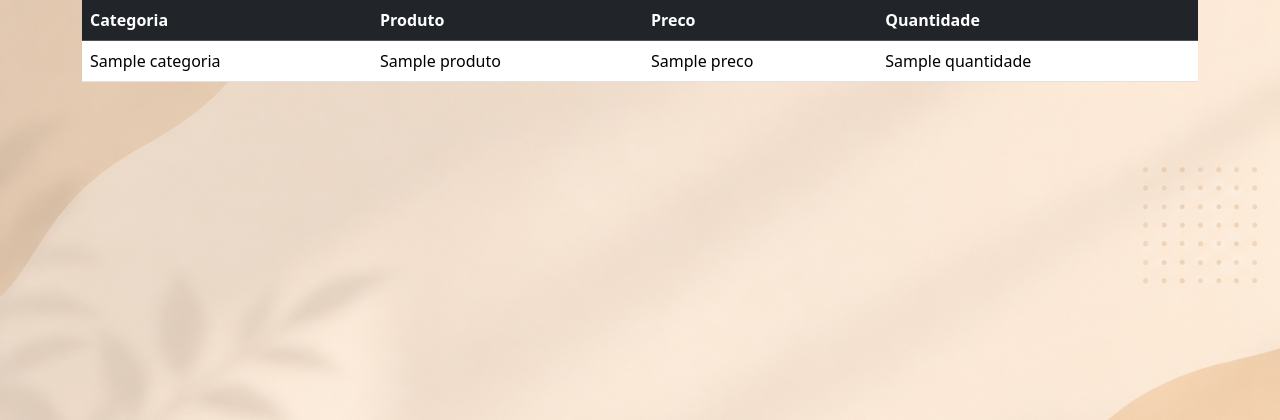
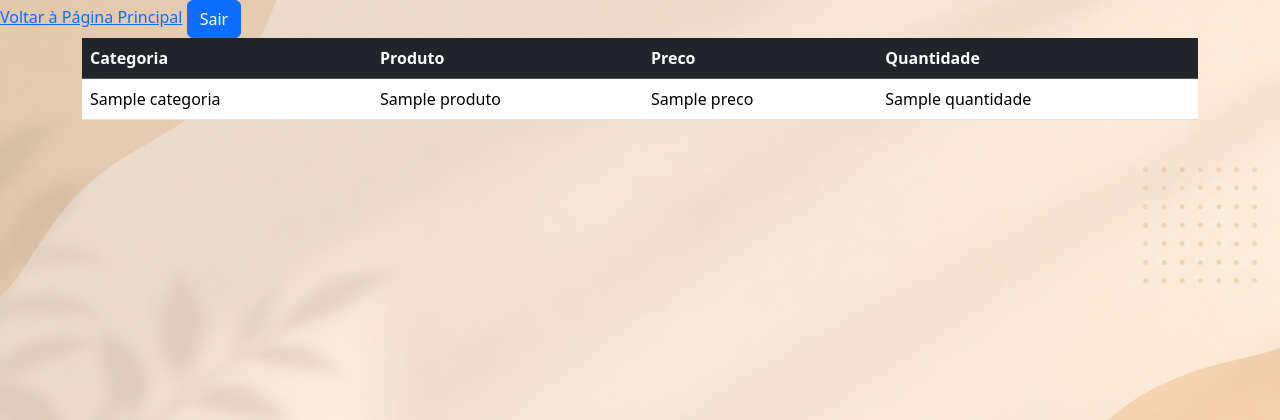
Before and after one commit to Andersooonnn/controle-estoque-flask, a Flask app: template templates/relatorio.html in a window 1280 px wide. Shown: the top 420 px of the page. Run offline with Flask 3, Linux system fonts and the light colour scheme; the template is opened without the code that fills it: most values are stand-ins (such as "Sample title", 1, 10 or a date in 2020); parts of the project's set-up code (start-up, migrations or seed data) failed here and were passed over; some libraries are stand-ins or nearby versions.

Commit message:
Opção de retornar para pagina inicial no relatorio.

```diff
--- a/routes/estoque/saida.py
+++ b/routes/estoque/saida.py
@@ -24,8 +24,7 @@ def retirada():
     else:
         return render_template('retirada.html')
 
-#Próxima manutenção: Fazer o programa identificar quantidade maxima para poder retirar, assim não ficar com número negativo
-#no estoque
+
 
 @retirada_bp.route('/retirando', methods=('POST','GET'))
 def retirando():
--- a/routes/relatorio.py
+++ b/routes/relatorio.py
@@ -2,6 +2,8 @@ from flask import Blueprint, session,redirect,render_template , url_for
 from routes.dados import lista, armazen
 
 relatorio_bp = Blueprint('relatorio',__name__)
+
+
 
 @relatorio_bp.route('/relatorio', methods=['GET',])
 def relatorio():
--- a/templates/relatorio.html
+++ b/templates/relatorio.html
@@ -18,6 +18,12 @@
   }
 </style>
 <body>
+    </div>
+    <a href="/escolha" class="botao">Voltar à Página Principal</a>
+    </div>
+    <Button type="button" class="btn btn-primary" href="/escolha">
+                Sair
+    </Button>
     <div class="container" method="post"  action="/relatorio">
         <table class="table table-hover">
             <thead class="table-dark">
```
